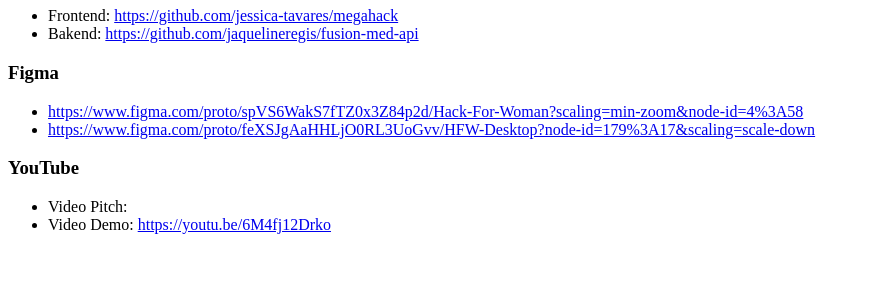
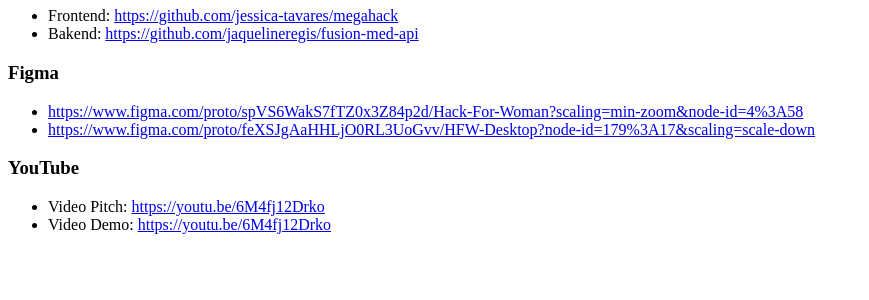
Before and after one commit to jaquelineregis/fusion-med-api, a Django app: page /links/ in a window 1280 px wide. Shown: the part 289-589 px from the top of the page, without its empty margins (0-869 px from the left). Run offline with Django 3.2, Linux system fonts and the light colour scheme.

Commit message:
refactor(templastes): Add pitch link

```diff
--- a/templates/links.html
+++ b/templates/links.html
@@ -52,7 +52,7 @@
     <div>
         <h3>YouTube</h3>
         <ul>
-            <li>Video Pitch: <a href="https://fusion-med.herokuapp.com/"></a></li>
+            <li>Video Pitch: <a href="https://youtu.be/6M4fj12Drko">https://youtu.be/6M4fj12Drko</a></li>
             <li>Video Demo: <a href="https://youtu.be/6M4fj12Drko">https://youtu.be/6M4fj12Drko</a></li>
         </ul>
     </div>
```
